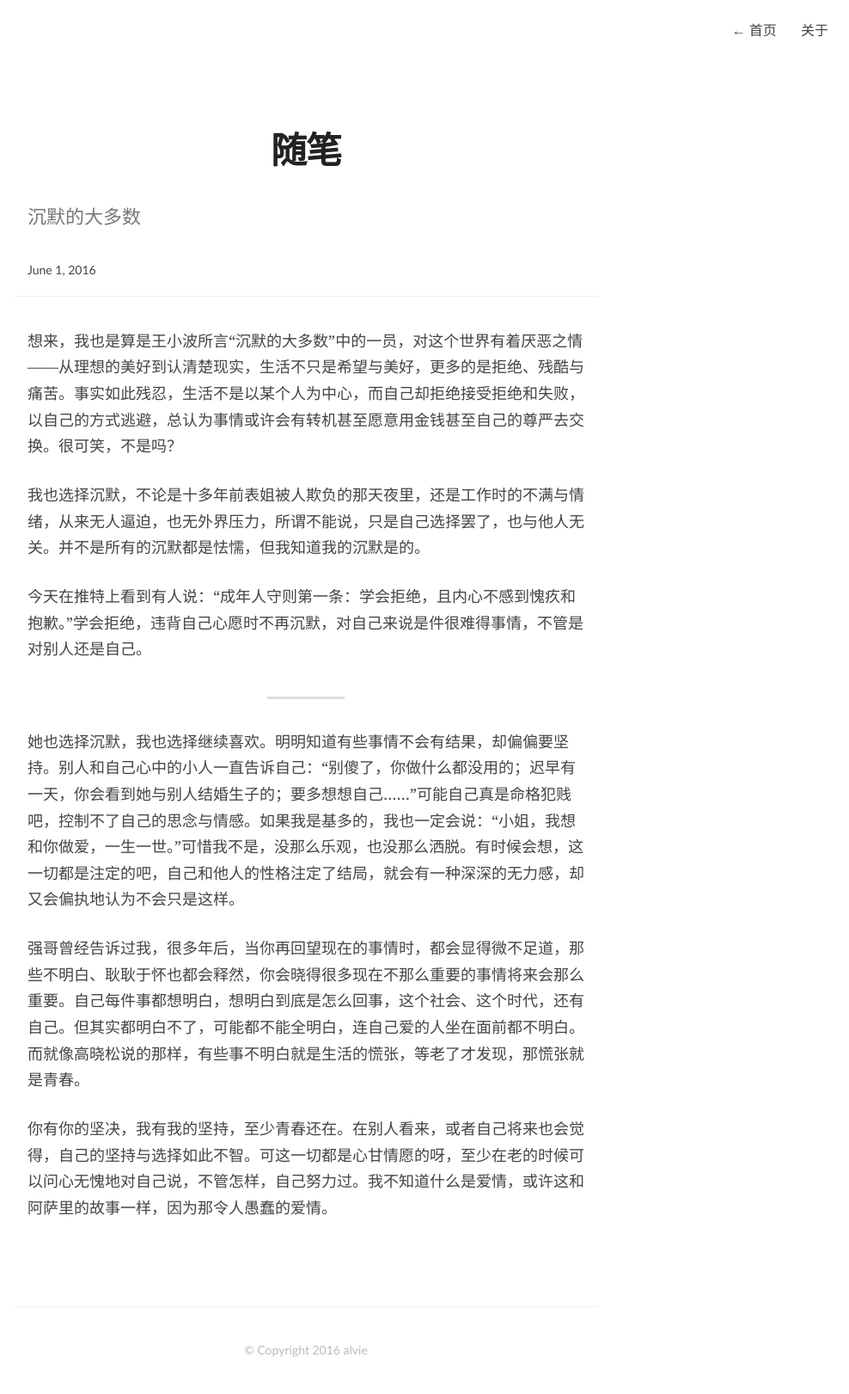
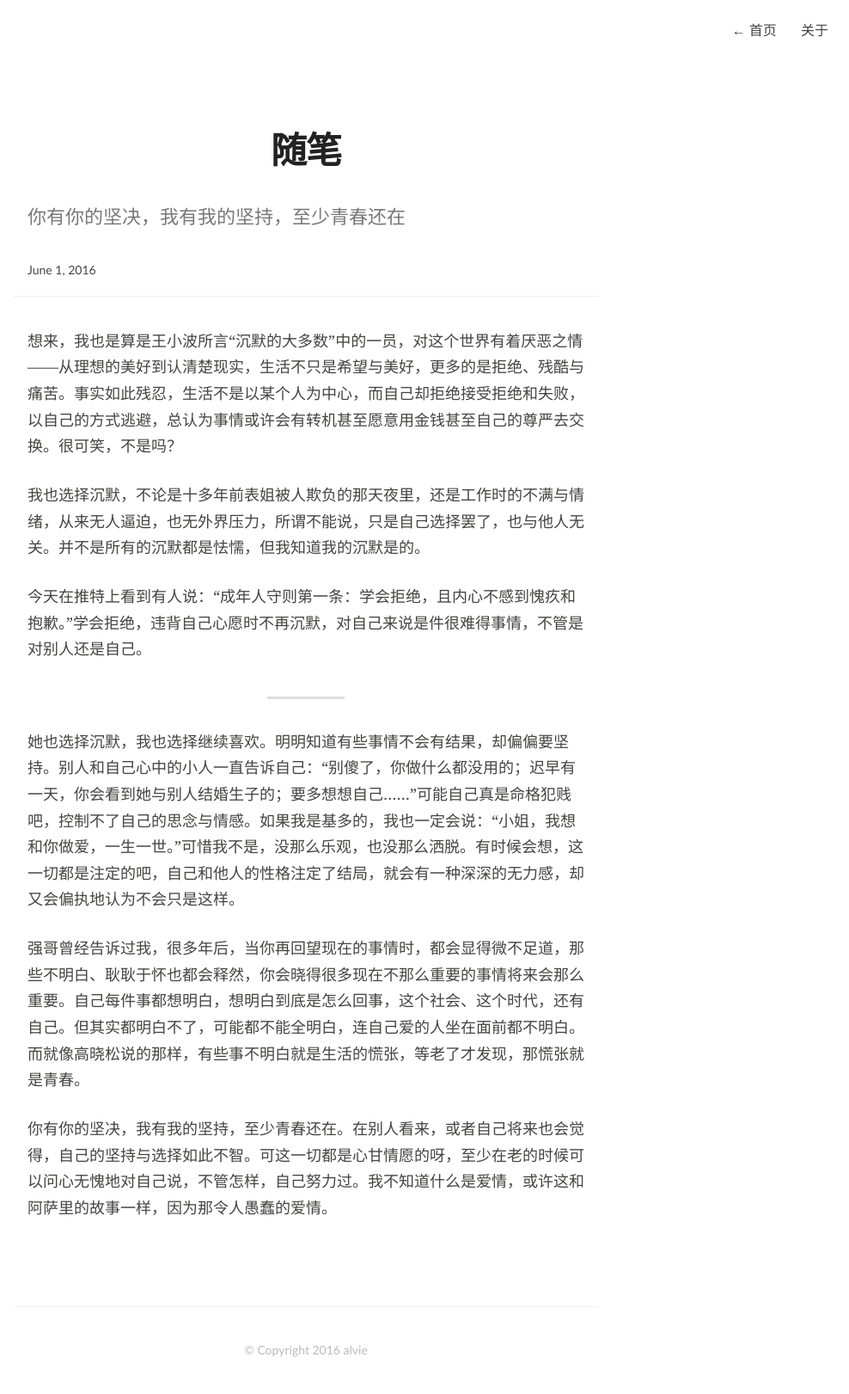
Before and after one commit to alviezhang/so-long-my-past, a Jekyll site: the page built from _posts/2016/2016-06-01-essay.md, in a window 1280 px wide. Shown: the whole page at 86% size, without its empty margins (284-1272 px from the left). Built offline with Jekyll 4.4.1, drawn with Linux system fonts in a browser that asks for light colours.

Commit message:
Update 2016-06-01-essay.md

```diff
--- a/_posts/2016/2016-06-01-essay.md
+++ b/_posts/2016/2016-06-01-essay.md
@@ -1,7 +1,7 @@
 ---
 layout: post
 title: 随笔
-description: 沉默的大多数
+description: 你有你的坚决，我有我的坚持，至少青春还在
 tags:
 ---
 
```
